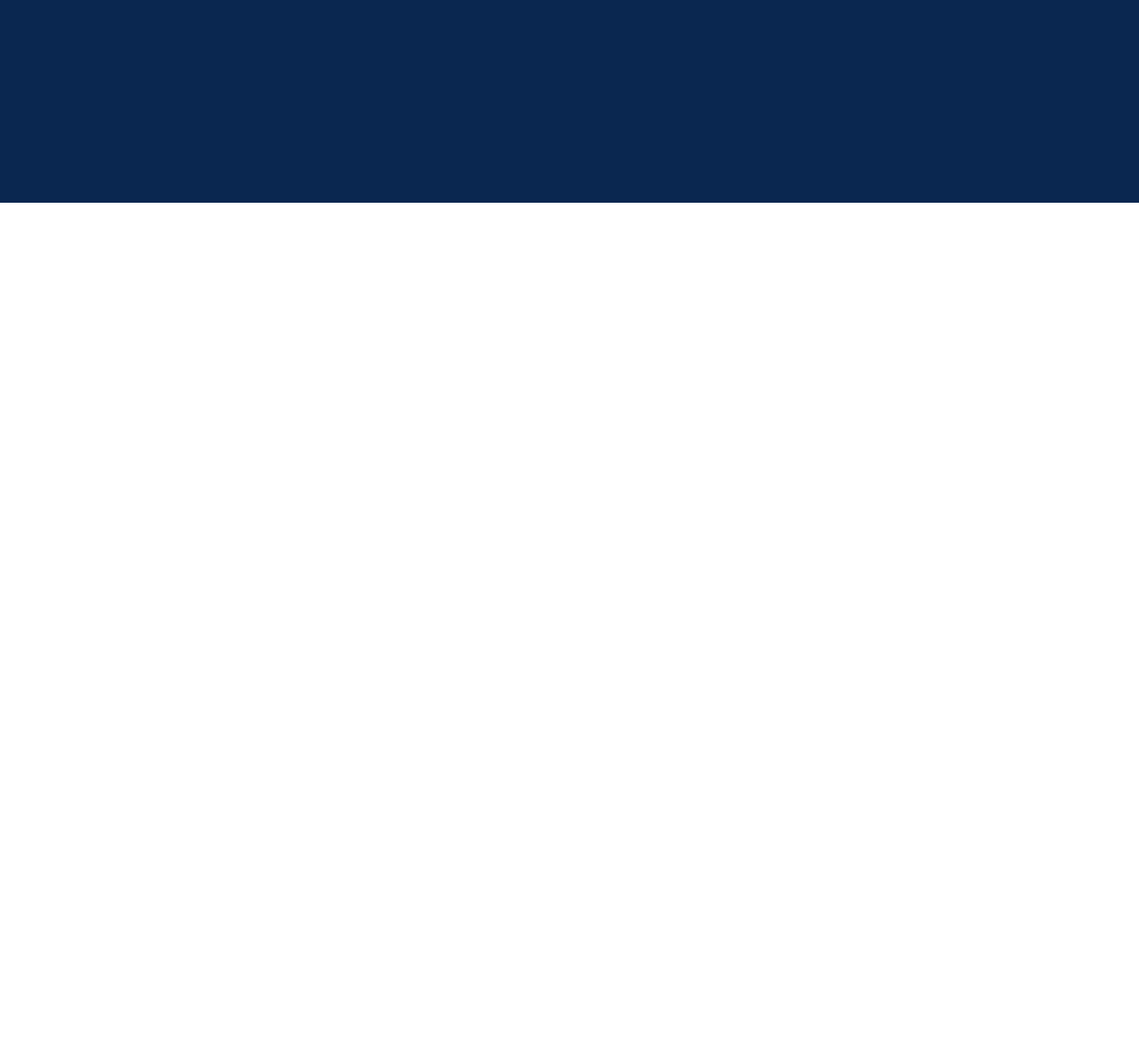
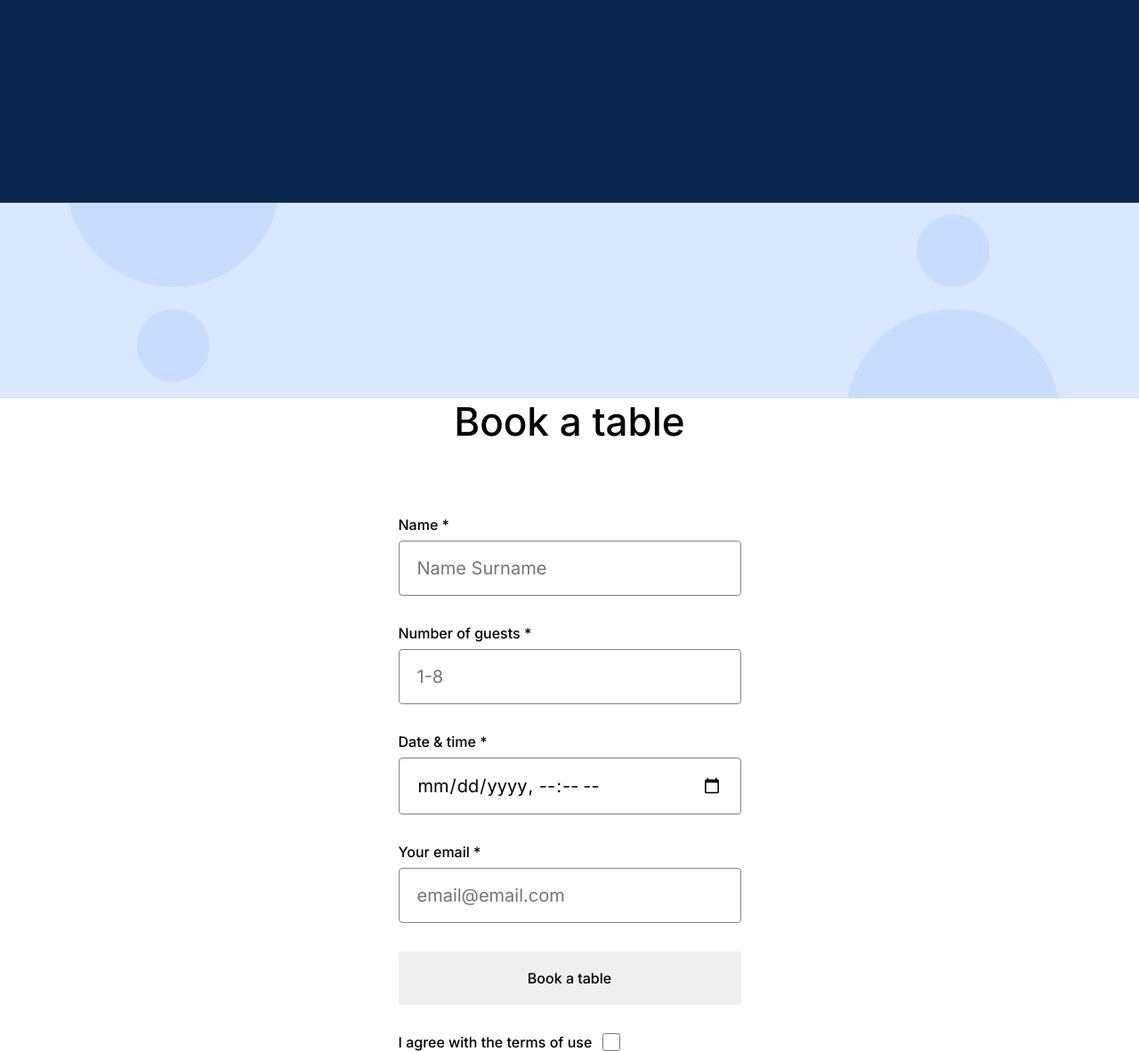
Before and after one commit to Ventus674/se_project_coffeeshop, a plain HTML site: page index.html in a window 1280 px wide. Shown: the part 1552-2734 px from the top of the page at 89% size. Before the commit the page ends 1780 px from the top, so only its background shows below. Drawn offline with Linux system fonts and the light colour scheme.

Commit message:
New update

```diff
--- a/index.html
+++ b/index.html
@@ -103,6 +103,65 @@
           </ul>
         </section>
         <section id="table" class="reservation"></section>
+        <h2 class="reservation__title">Book a table</h2>
+        <form class="reservation__form form">
+          <fieldset class="form__fieldset">
+            <label for="name_input" class="form__label">
+              Name *
+              <input
+                required
+                id="name_input"
+                type="text"
+                class="form__input"
+                placeholder="Name Surname"
+              />
+            </label>
+            <label for="guest_number" class="form__label">
+              Number of guests *
+              <input
+                required
+                id="guest_number"
+                type="number"
+                class="form__input"
+                min="1"
+                max="8"
+                placeholder="1-8"
+              />
+            </label>
+            <label for="date_time" class="form__label">
+              Date & time *
+              <input
+                required
+                id="date_time"
+                type="datetime-local"
+                class="form__input"
+                placeholder="mm/dd/yyyy"
+              />
+            </label>
+            <label for="email_input" class="form__label">
+              Your email *
+              <input
+                required
+                id="email_input"
+                type="email"
+                class="form__input"
+                placeholder="email@email.com"
+              />
+            </label>
+          </fieldset>
+          <button class="form__button">Book a table</button>
+          <label
+            for="button_input"
+            class="form__label form__label_type_checkbox"
+            >I agree with the terms of use
+            <input
+              required
+              id="button_input"
+              type="checkbox"
+              class="form__checkbox"
+            />
+          </label>
+        </form>
         <section id="menu" class="menu"></section>
         <section class="about"></section>
       </main>
--- a/pages/index.css
+++ b/pages/index.css
@@ -138,3 +138,76 @@
   font-size: 20px;
   line-height: 30px;
 }
+
+.reservation {
+  background: center / cover no-repeat #d9e7ff
+    url(../images/background_reservation.svg);
+  padding: 100px 0 120px;
+}
+
+.reservation__title {
+  text-align: center;
+  margin: 0 0 80px;
+  font-style: normal;
+  font-weight: 500;
+  font-size: 44px;
+  line-height: 52px;
+}
+
+.reservation__form {
+  margin: 0 auto;
+}
+
+.form {
+  max-width: 385px;
+}
+
+.form__label {
+  font-style: normal;
+  font-weight: 500;
+  font-size: 16px;
+  line-height: 20px;
+}
+
+.form__fieldset {
+  margin: 0;
+  padding: 0;
+  border: none;
+}
+
+.form__input {
+  display: block;
+  width: 100%;
+  padding: 15px 20px;
+  box-sizing: border-box;
+  margin: 8px 0 32px;
+  border: 1px solid #838383;
+  border-radius: 4px;
+  font-style: normal;
+  font-weight: normal;
+  font-size: 20px;
+  line-height: 30px;
+}
+
+.form__button {
+  border-radius: 4px;
+  width: 100%;
+  border: none;
+  padding: 20px 0;
+  margin-bottom: 32px;
+  font-style: normal;
+  font-weight: 500;
+  font-size: 16px;
+  line-height: 20px;
+}
+
+.form__checkbox {
+  border-radius: 2px;
+  width: 20px;
+  height: 20px;
+}
+
+.form__label_type_checkbox {
+  display: flex;
+  gap: 12px;
+}
```
